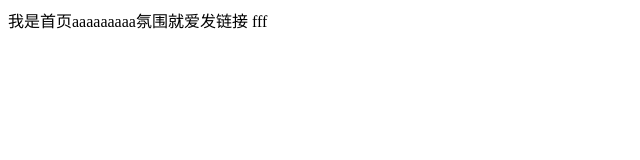
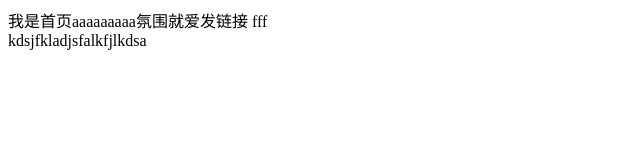
Before and after one commit to 646423353/git-demo, a plain HTML site: page index.html in a window 1280 px wide. Shown: the whole page, without its empty margins (0-640 px from the left). Drawn offline with Linux system fonts and the light colour scheme.

Commit message:
再来提交一次吧

```diff
--- a/index.html
+++ b/index.html
@@ -6,5 +6,12 @@
 </head>
 <body>
 	我是首页aaaaaaaaa氛围就爱发链接
-fff</body>
+fff
+
+
+
+
+
+<div>kdsjfkladjsfalkfjlkdsa</div>
+</body>
 </html>
```
